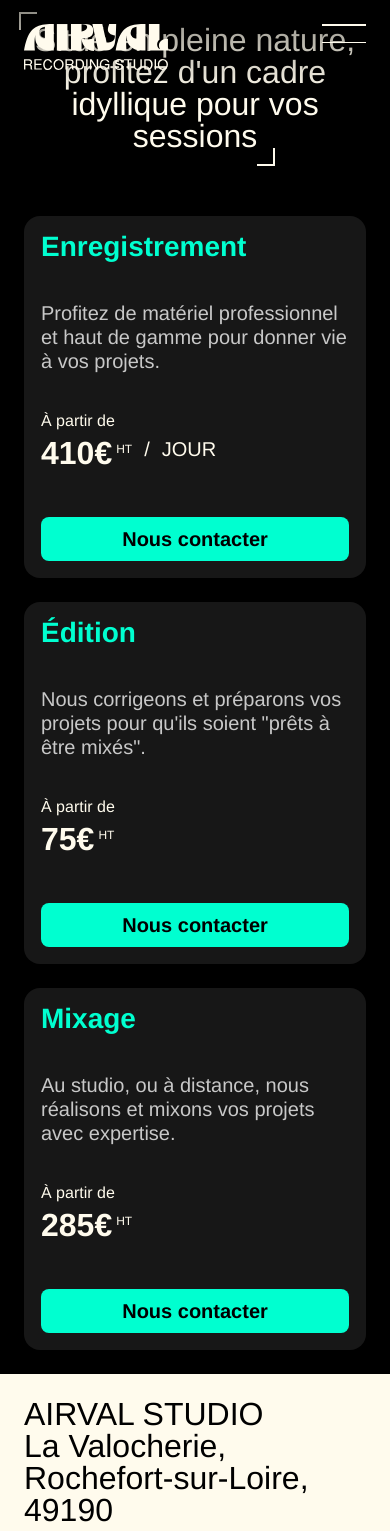
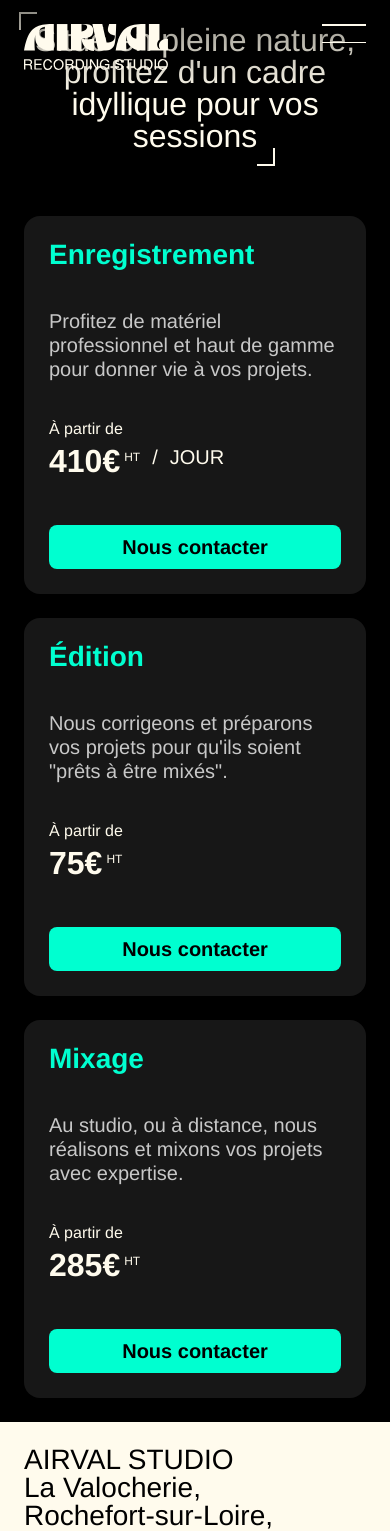
Before and after one commit to polyphoniamusic/airvalstudio-website, a Next.js app: page /components/Services in a window 390 px wide. Shown: the top 1531 px of the page. Built offline with nearby package versions, Linux system fonts and the light colour scheme.

Commit message:
CSS Update Fixes

```diff
--- a/styles/globals.css
+++ b/styles/globals.css
@@ -1013,6 +1013,7 @@ footer {
 
   .services-block-item {
     max-width: 100%;
+    padding: var(--container-padding);
     width: 100%;
   }
   .services-title {
@@ -1042,6 +1043,9 @@ footer {
   .footer-block-column {
     width: 100%;
   }
+  .footer-block-column a {
+    font-size: 1.75rem;
+  }
   .footer-block-legal {
     flex-direction: column-reverse;
   }
```
